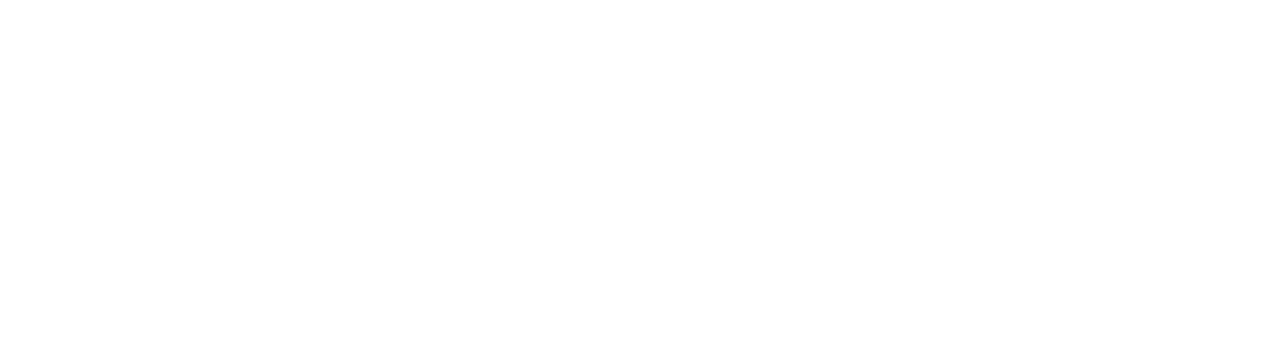
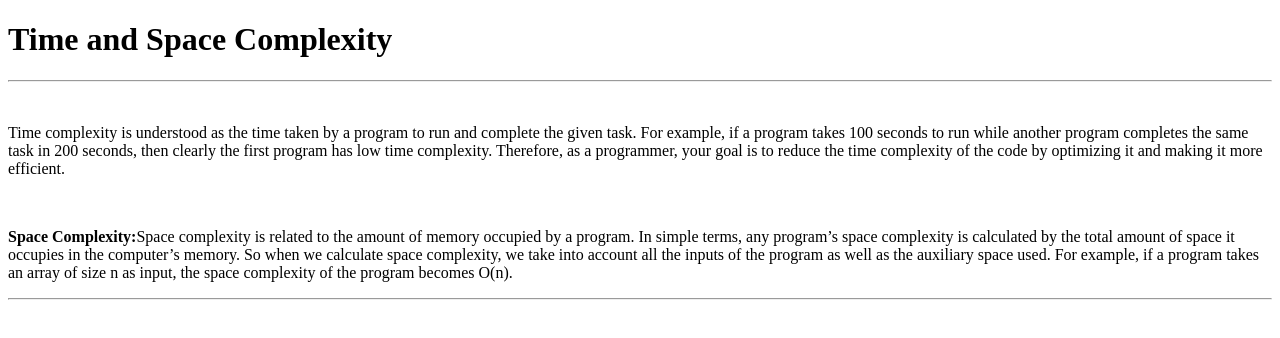
Before and after one commit to acciojob/time-and-space-complexity-PuliKarthik, a website: page main.html in a window 1280 px wide. Drawn offline with Linux system fonts and the light colour scheme.

Commit message:
created a submission

```diff
--- a/main.html
+++ b/main.html
@@ -7,10 +7,13 @@
 </head>
 
 <body>
-	<!-- the entire body must be written by student -->
-    <script type="text/javascript" src="./script.js">
-</script>
-
+	<h1>Time and Space Complexity</h1>
+	<hr>
+	<br>
+	<p>Time complexity is understood as the time taken by a program to run and complete the given task. For example, if a program takes 100 seconds to run while another program completes the same task in 200 seconds, then clearly the first program has low time complexity. Therefore, as a programmer, your goal is to reduce the time complexity of the code by optimizing it and making it more efficient.</p>
+     <br>
+       <p><b>Space Complexity:</b>Space complexity is related to the amount of memory occupied by a program. In simple terms, any program’s space complexity is calculated by the total amount of space it occupies in the computer’s memory. So when we calculate space complexity, we take into account all the inputs of the program as well as the auxiliary space used. For example, if a program takes an array of size n as input, the space complexity of the program becomes O(n).</p>
+<hr>
 </body>
 
 </html>
```
